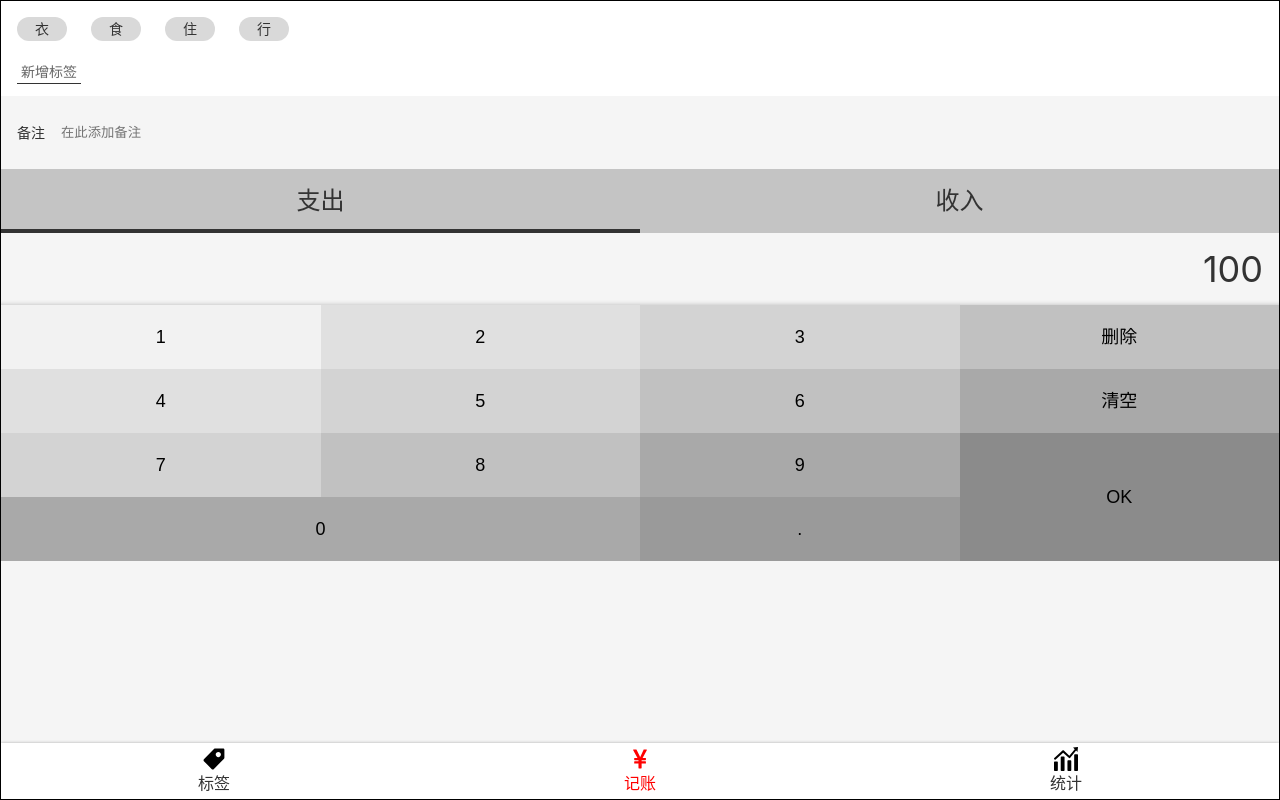
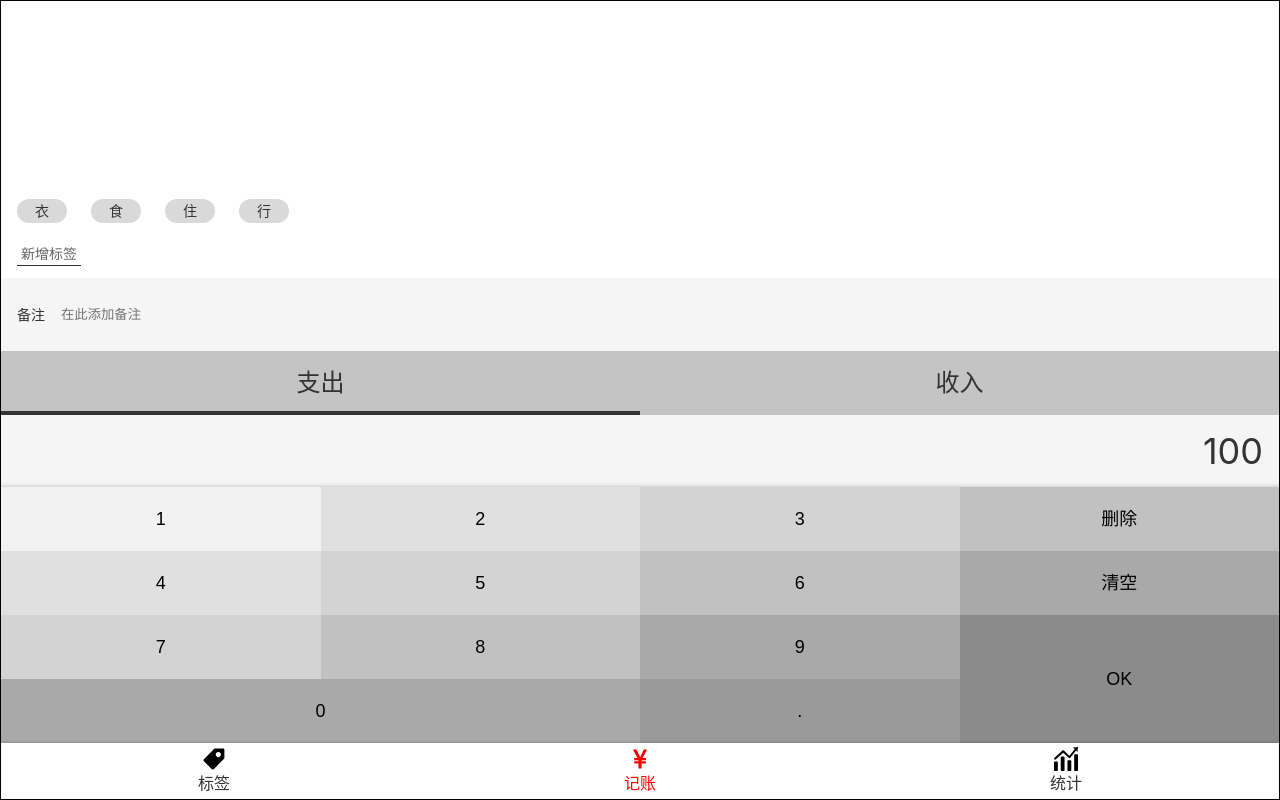
Before and after one commit to sun1948/My-Tally, a React app: page /#/money in a window 1280 px wide. Built offline with nearby package versions, Linux system fonts and the light colour scheme.

Commit message:
完成 Money.tsx UI

```diff
--- a/src/components/layout.tsx
+++ b/src/components/layout.tsx
@@ -16,7 +16,7 @@
 const Layout = (props:any) => {
   return (
     <Wrapper>
-      <Content>
+      <Content className={props.className}>
         {props.children}
       </Content>
       <Nav/>
--- a/src/views/Money.tsx
+++ b/src/views/Money.tsx
@@ -3,8 +3,13 @@
 import styled from 'styled-components';
 
 const TagsSection = styled.section`
+  flex-grow: 1;
   background-color: #ffffff;
   padding: 12px 16px;
+  display: flex;
+  flex-direction: column;
+  justify-content: flex-end;
+  align-items: flex-start;
   ol{
     font-size: 14px;
     margin: 0 -12px;
@@ -90,10 +95,14 @@
     }
   }
 `;
+const MyLayout = styled(Layout)`
+  display: flex;
+  flex-direction: column;
+`
 
 const Money = () => {
   return (
-    <Layout>
+    <MyLayout>
       <TagsSection>
         <ol>
           <li>衣</li>
@@ -134,7 +143,7 @@
           <button className="dot">.</button>
         </div>
       </NumberPadSection>
-    </Layout>
+    </MyLayout>
   );
 };
 export default Money;
```
